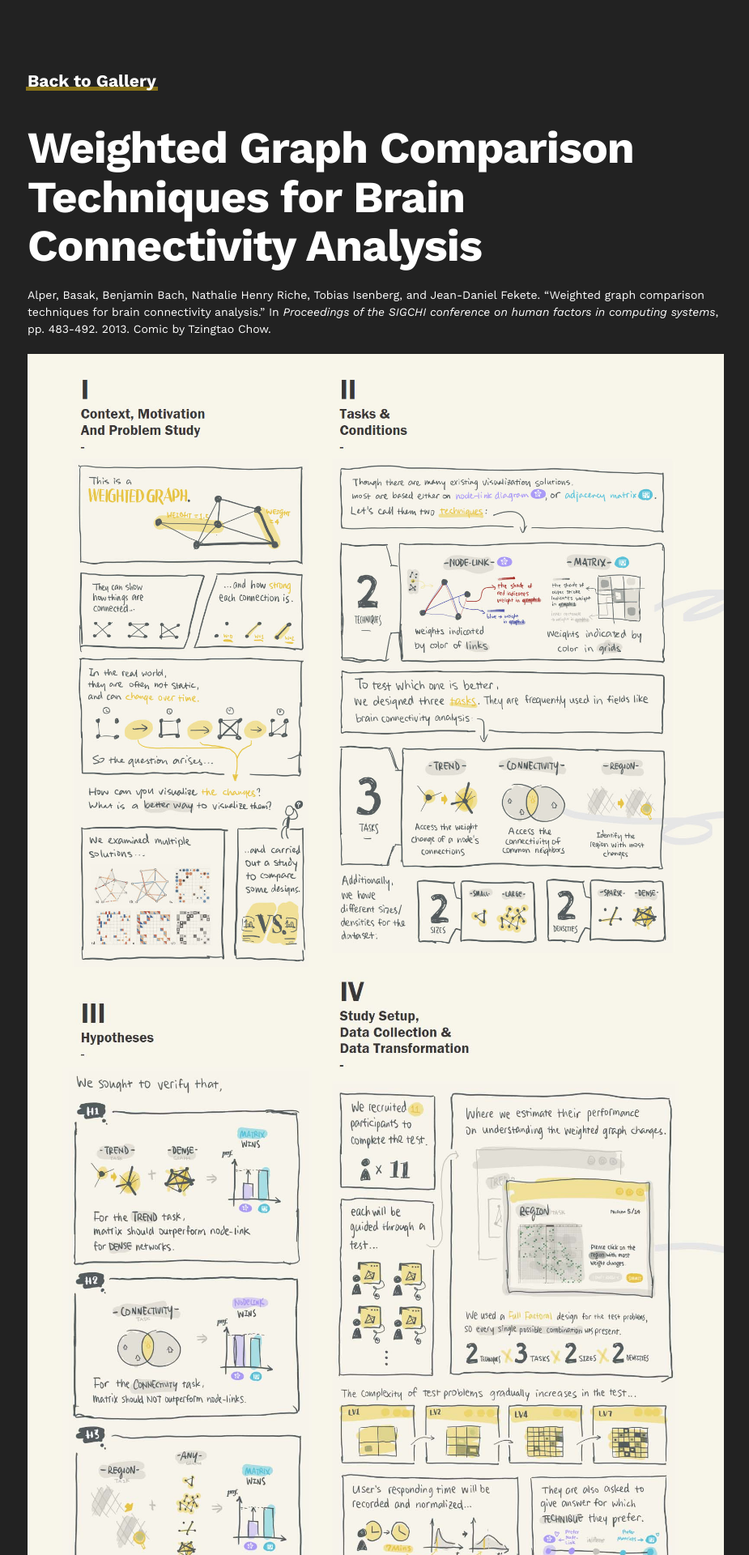
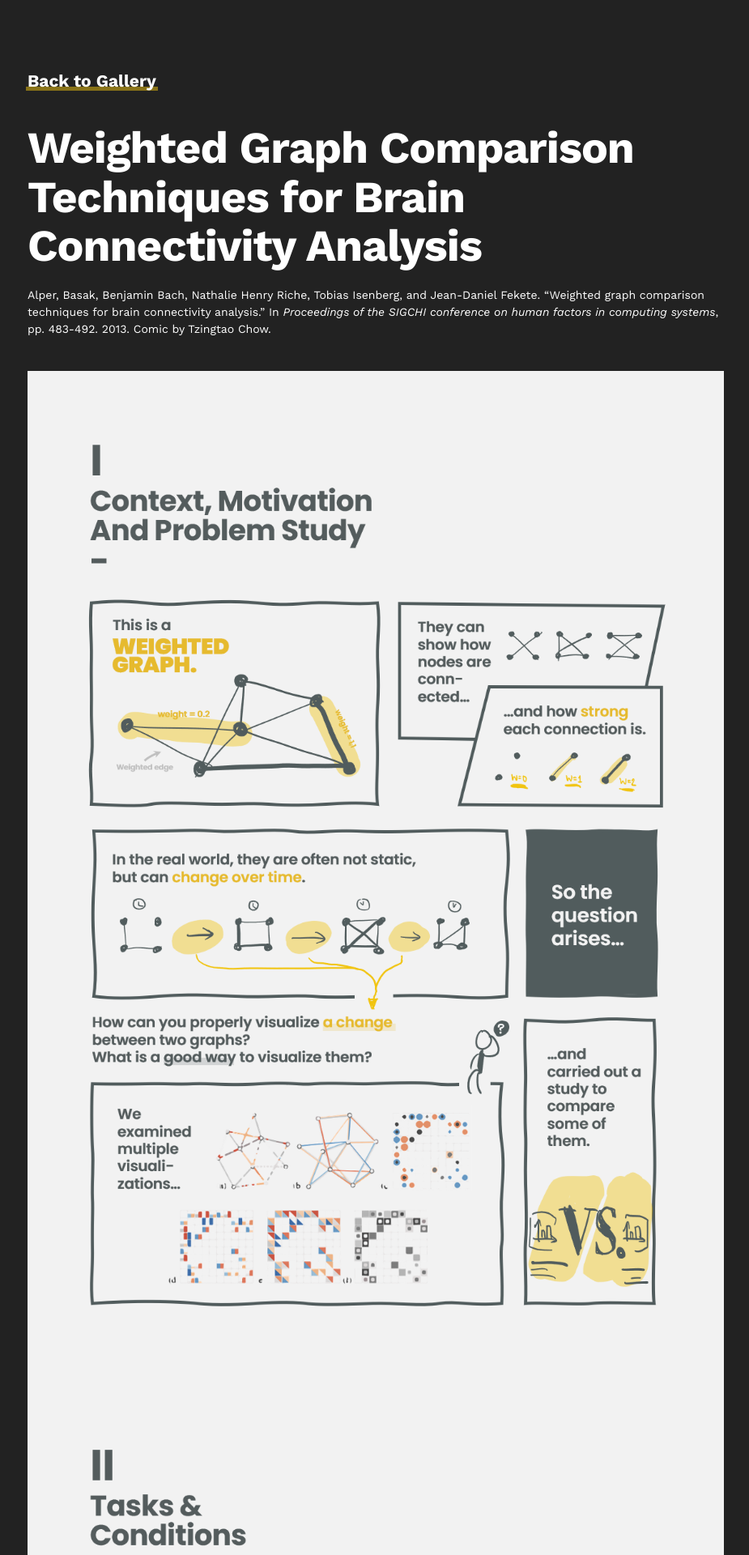
Before and after one commit to statscomics/statscomics.github.io, a Jekyll site: the page built from gallery/weighted.md, in a window 1280 px wide. Shown: the top 1920 px of the page at 81% size, without its empty margins (176-1101 px from the left). Built offline with Jekyll 4.4.1, drawn with Linux system fonts in a browser that asks for light colours.

Commit message:
update-weighted-graph

```diff
--- a/assets/css/style.scss
+++ b/assets/css/style.scss
@@ -139,7 +139,6 @@ body.gallery {
 .exhib-img {
   margin-bottom: 30px;
   background: white;
-  padding: 20px;
   position: relative;
   img {
     width: 100%;
--- a/gallery/weighted.md
+++ b/gallery/weighted.md
@@ -5,5 +5,16 @@ title: "Weighted Graph Comparison Techniques for Brain Connectivity Analysis"
 
 Alper, Basak, Benjamin Bach, Nathalie Henry Riche, Tobias Isenberg, and Jean-Daniel Fekete. "Weighted graph comparison techniques for brain connectivity analysis." In _Proceedings of the SIGCHI conference on human factors in computing systems_, pp. 483-492. 2013. Comic by Tzingtao Chow.
 
-![](/assets/gallery/1-1.jpg)
-![](/assets/gallery/1-2.jpg)
+<style>
+    body.gallery .gallery-dest img {
+        padding: 30px;
+        background: #f2f2f2;
+    }
+</style>
+
+<br />
+![](/assets/gallery/1-1.png)
+![](/assets/gallery/1-2.png)
+![](/assets/gallery/1-3.png)
+![](/assets/gallery/1-4.png)
+![](/assets/gallery/1-5.png)
```
Also changed, not shown: gallery.md (+3 -3 lines), assets/gallery/1-0.png (added), assets/gallery/1-1.png (added), assets/gallery/1-2.png (added), assets/gallery/1-3.png (added), assets/gallery/1-4.png (added), assets/gallery/1-5.png (added), assets/gallery/2-0.png (added), assets/gallery/3-0.jpg (added), assets/img/comics/2.png (deleted), assets/img/comics/3.jpg (deleted).
